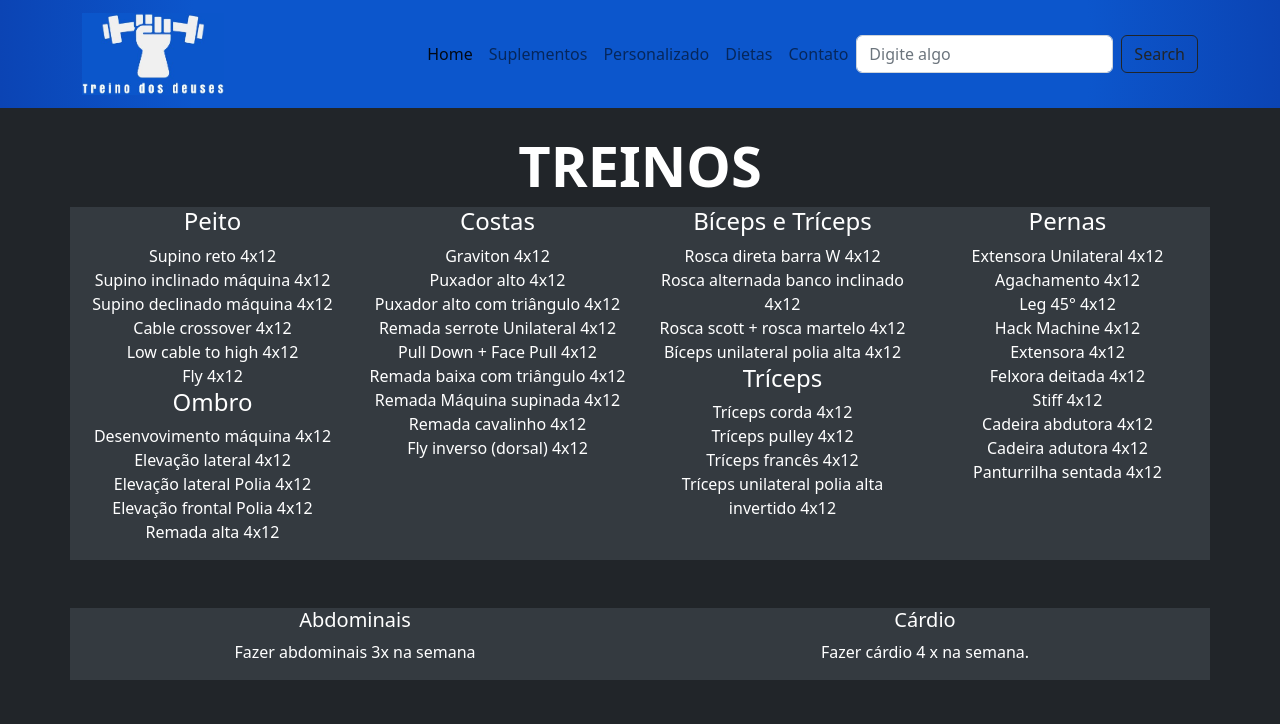
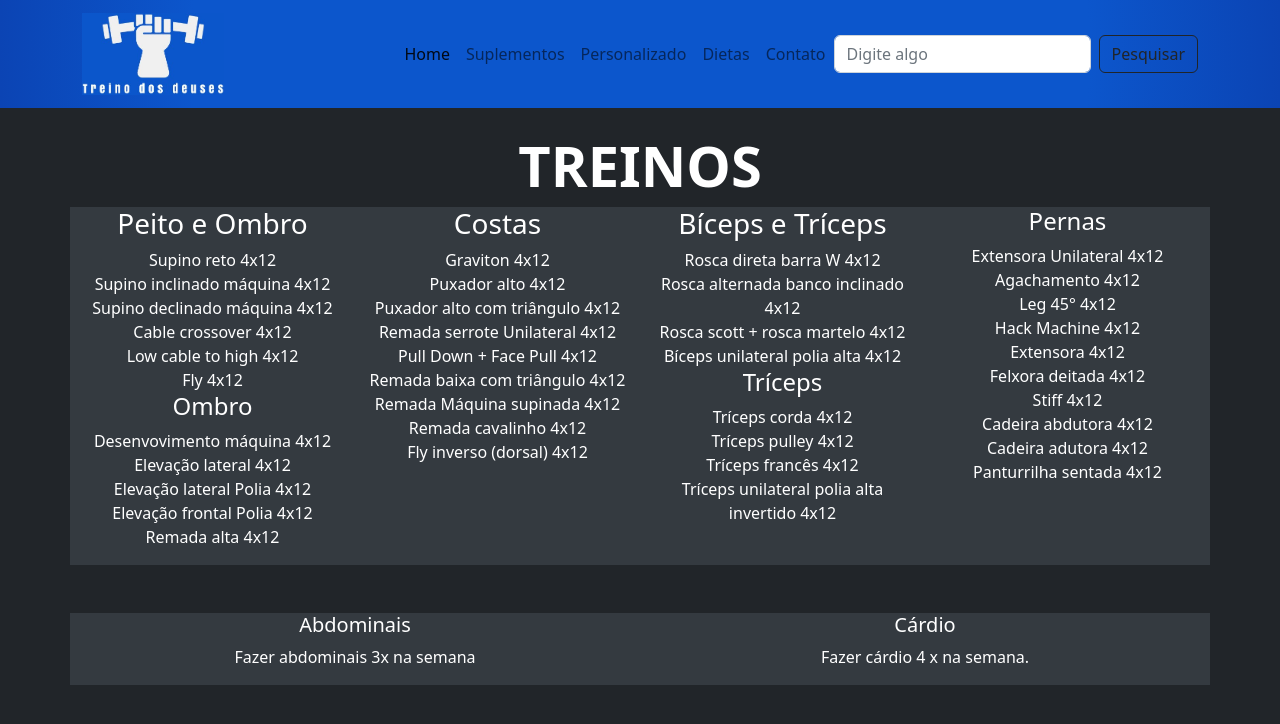
Before and after one commit to VitorEduSantos/Gym, a plain HTML site: page index.html in a window 1280 px wide. Drawn offline with nearby package versions, Linux system fonts and the light colour scheme.

Commit message:
Seach button change

```diff
--- a/index.html
+++ b/index.html
@@ -38,7 +38,7 @@
                         <form class="d-flex" role="search">
                             <input class="form-control me-2" type="search" placeholder="Digite algo"
                                 aria-label="Digite algo">
-                            <button class="btn btn-outline-dark" type="submit">Search</button>
+                            <button class="btn btn-outline-dark" type="submit">Pesquisar</button>
                         </form>
                     </div>
                 </div>
@@ -52,7 +52,7 @@
             <div class="row text-center">
 
                 <section class="col-md-3" id="treino">
-                    <h4>Peito</h4>
+                    <h3>Peito e Ombro</h3>
                     <ul class="list-unstyled">
                         <li>Supino reto 4x12</li>
                         <li>Supino inclinado máquina 4x12</li>
@@ -70,7 +70,7 @@
                 </section>
 
                 <section class="col-md-3" id="treino">
-                    <h4>Costas</h4>
+                    <h3>Costas</h3>
                     <ul class="list-unstyled">
                         <li>Graviton 4x12</li>
                         <li>Puxador alto 4x12</li>
@@ -86,7 +86,7 @@
                 </section>
 
                 <Section class="col-md-3" id="treino">
-                    <h4>Bíceps e Tríceps</h4>
+                    <h3>Bíceps e Tríceps</h3>
                     <ul class="list-unstyled">
                         <li>Rosca direta barra W 4x12</li>
                         <li>Rosca alternada banco inclinado 4x12</li>
```
